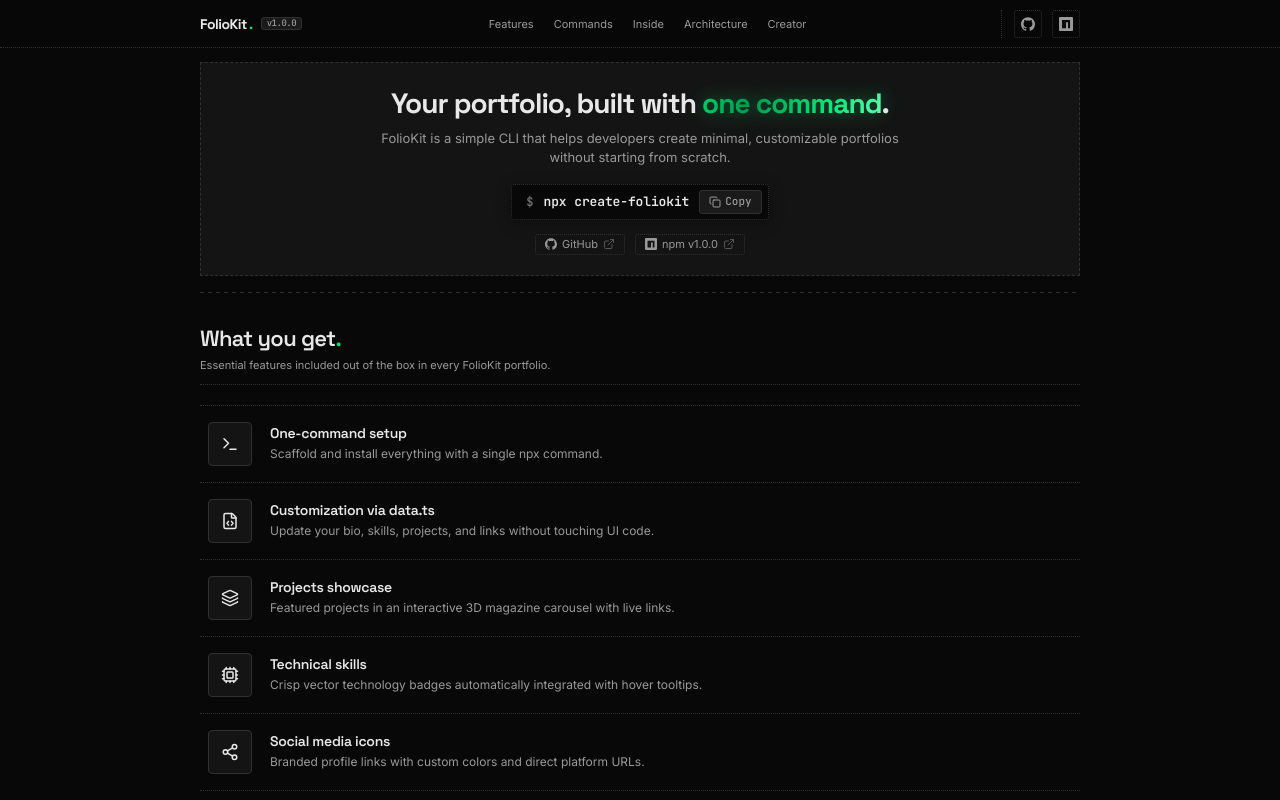
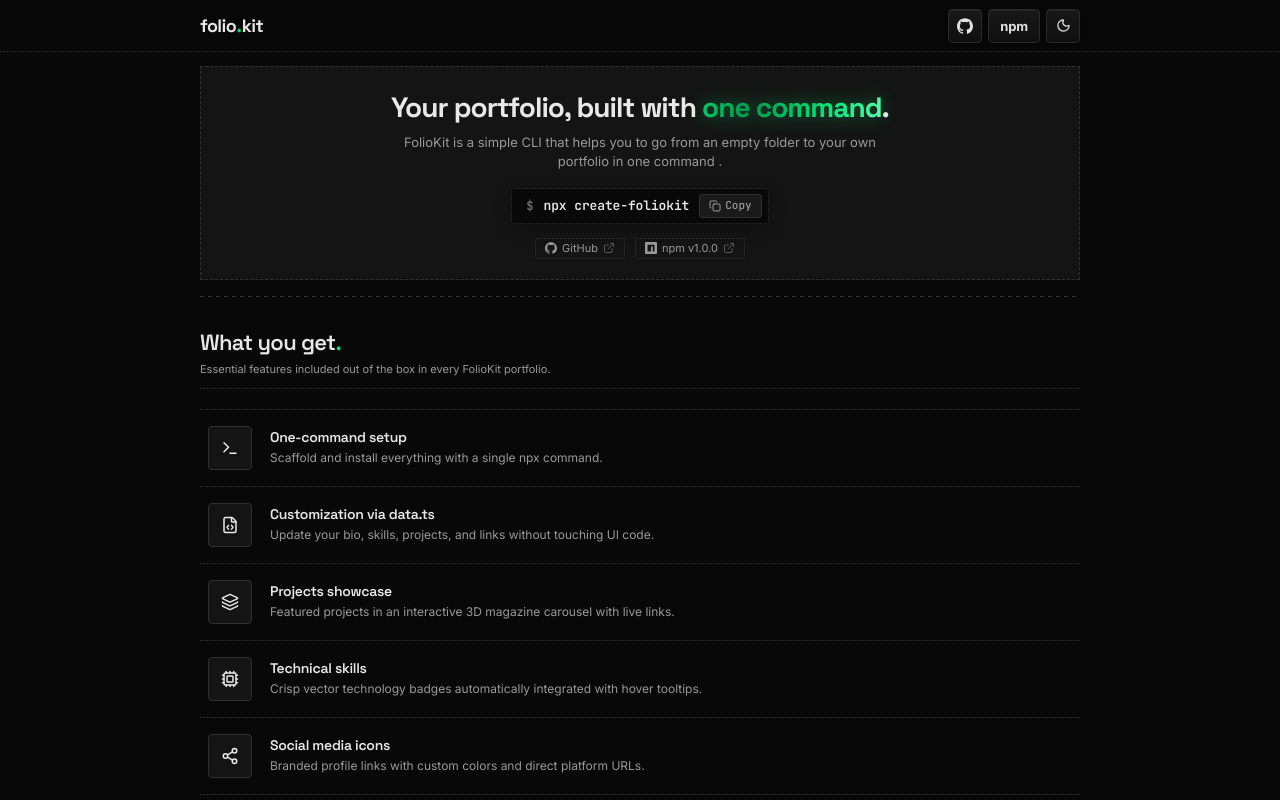
Before and after one commit to saurabhhdev/foliokit, a React (Vite) app: page / in a window 1280 px wide. Shown: the top 800 px of the page. Built offline with nearby package versions, Linux system fonts and the light colour scheme.

Commit message:
Update navbar to match reference layout with custom dark neon green scheme

```diff
--- a/src/components/Hero.tsx
+++ b/src/components/Hero.tsx
@@ -33,7 +33,7 @@ export function Hero() {
 
         {/* Concise one-sentence description */}
         <p className="hero-description">
-          FolioKit is a simple CLI that helps developers create minimal, customizable portfolios without starting from scratch.
+          FolioKit is a simple CLI that helps you to go from an empty folder to your own portfolio in one command .
         </p>
 
         {/* Prominent installation command with copy button */}
--- a/src/components/Navbar.tsx
+++ b/src/components/Navbar.tsx
@@ -1,111 +1,79 @@
-import { useState } from 'react'
-import { Menu, X } from 'lucide-react'
-import { GitHubIcon, NpmIcon } from './Icons'
+import { useState, useEffect } from 'react'
+import { Moon, Sun } from 'lucide-react'
+import { GitHubIcon } from './Icons'
 
 export function Navbar() {
-  const [mobileMenuOpen, setMobileMenuOpen] = useState(false)
+  const [theme, setTheme] = useState<'dark' | 'light'>(() => {
+    if (typeof window !== 'undefined') {
+      const saved = localStorage.getItem('foliokit-theme')
+      if (saved === 'light' || saved === 'dark') return saved
+    }
+    return 'dark'
+  })
 
-  const navLinks = [
-    { label: 'Features', href: '#features' },
-    { label: 'Commands', href: '#commands' },
-    { label: 'Inside', href: '#inside' },
-    { label: 'Architecture', href: '#architecture' },
-    { label: 'Creator', href: '#creator' },
-  ]
+  useEffect(() => {
+    if (theme === 'light') {
+      document.documentElement.setAttribute('data-theme', 'light')
+    } else {
+      document.documentElement.removeAttribute('data-theme')
+    }
+    localStorage.setItem('foliokit-theme', theme)
+  }, [theme])
+
+  const toggleTheme = () => {
+    setTheme((prev) => (prev === 'dark' ? 'light' : 'dark'))
+  }
 
   return (
-    <>
     <header className="site-header">
-        <a href="#" className="wordmark" aria-label="FolioKit Home">
-          <span>FolioKit</span>
+      {/* Brand Wordmark matching reference */}
+      <a href="#" className="nav-wordmark" aria-label="FolioKit Home">
+        <span className="wordmark-lead">folio</span>
         <span className="wordmark-dot">.</span>
-          <span className="wordmark-tag">v1.0.0</span>
+        <span className="wordmark-tail">kit</span>
       </a>
 
-        {/* Desktop Nav */}
-        <nav className="main-nav" aria-label="Main navigation">
-          {navLinks.map((link) => (
-            <a key={link.href} href={link.href} className="nav-link">
-              {link.label}
-            </a>
-          ))}
-        </nav>
-
-        {/* Action icons */}
-        <div className="nav-actions">
+      {/* Right-aligned minimal action buttons matching reference */}
+      <div className="nav-actions-group">
+        {/* GitHub Button */}
         <a
           href="https://github.com/saurabhhdev/foliokit"
           target="_blank"
           rel="noopener noreferrer"
-            className="icon-btn"
+          className="nav-btn nav-btn-icon"
           title="GitHub Repository"
           aria-label="FolioKit on GitHub"
         >
-            <GitHubIcon size={14} />
+          <GitHubIcon size={16} />
         </a>
+
+        {/* npm Button with crisp text label */}
         <a
           href="https://www.npmjs.com/package/create-foliokit"
           target="_blank"
           rel="noopener noreferrer"
-            className="icon-btn"
+          className="nav-btn nav-btn-npm"
           title="npm Package"
           aria-label="FolioKit on npm"
         >
-            <NpmIcon size={14} />
+          <span>npm</span>
         </a>
-        </div>
 
-        {/* Mobile menu button */}
+        {/* Theme Toggle Button (Moon / Sun) */}
         <button
           type="button"
-          className="menu-toggle"
-          onClick={() => setMobileMenuOpen(!mobileMenuOpen)}
-          aria-label={mobileMenuOpen ? 'Close menu' : 'Open menu'}
-          aria-expanded={mobileMenuOpen}
+          onClick={toggleTheme}
+          className="nav-btn nav-btn-icon nav-theme-toggle"
+          title={theme === 'dark' ? 'Switch to light mode' : 'Switch to dark mode'}
+          aria-label={theme === 'dark' ? 'Switch to light mode' : 'Switch to dark mode'}
         >
-          {mobileMenuOpen ? <X size={18} /> : <Menu size={18} />}
+          {theme === 'dark' ? (
+            <Moon size={15} strokeWidth={2} />
+          ) : (
+            <Sun size={15} strokeWidth={2} />
+          )}
         </button>
+      </div>
     </header>
-
-      {/* Mobile Drawer */}
-      {mobileMenuOpen && (
-        <div className="mobile-nav-panel">
-          <nav className="mobile-nav-links" aria-label="Mobile navigation">
-            {navLinks.map((link) => (
-              <a
-                key={link.href}
-                href={link.href}
-                onClick={() => setMobileMenuOpen(false)}
-              >
-                {link.label}
-              </a>
-            ))}
-          </nav>
-          <div className="mobile-nav-actions">
-            <a
-              href="https://github.com/saurabhhdev/foliokit"
-              target="_blank"
-              rel="noopener noreferrer"
-              className="icon-btn"
-              aria-label="FolioKit on GitHub"
-            >
-              <GitHubIcon size={15} />
-            </a>
-            <a
-              href="https://www.npmjs.com/package/create-foliokit"
-              target="_blank"
-              rel="noopener noreferrer"
-              className="icon-btn"
-              aria-label="FolioKit on npm"
-            >
-              <NpmIcon size={15} />
-            </a>
-            <span style={{ fontSize: '11px', color: 'var(--muted)', fontFamily: 'var(--mono-font)' }}>
-              v1.0.0 (Node &gt;= 22.12.0)
-            </span>
-          </div>
-        </div>
-      )}
-    </>
   )
 }
--- a/src/styles.css
+++ b/src/styles.css
@@ -159,7 +159,7 @@ h1, h2, h3, h4 {
   top: 0;
   z-index: 50;
   display: flex;
-  min-height: 48px;
+  min-height: 52px;
   align-items: center;
   justify-content: space-between;
   padding-inline: max(var(--page-gutter), calc((100vw - var(--content-width)) / 2));
@@ -169,142 +169,141 @@ h1, h2, h3, h4 {
   -webkit-backdrop-filter: blur(12px);
 }
 
-.wordmark {
+/* Minimal Neo-style Wordmark */
+.nav-wordmark {
   display: inline-flex;
-  align-items: center;
-  gap: 2px;
+  align-items: baseline;
+  font: 700 18px/1 var(--heading-font);
+  letter-spacing: -0.035em;
   color: var(--warm-white);
-  font: 700 14px/1 var(--heading-font);
-  letter-spacing: -.035em;
-  transition: color var(--interaction-duration) var(--interaction-ease);
+  text-decoration: none;
+  transition: opacity var(--interaction-duration) var(--interaction-ease);
 }
 
-.wordmark:hover,
-.wordmark:focus-visible {
-  color: var(--emerald);
+.nav-wordmark:hover {
+  color: var(--warm-white);
+  opacity: 0.88;
 }
 
-.wordmark-dot {
-  color: var(--emerald);
+.nav-wordmark .wordmark-dot {
+  color: var(--neon);
+  margin: 0 0.5px;
+  text-shadow: 0 0 10px rgba(0, 229, 117, 0.5);
+  font-weight: 800;
 }
 
-.wordmark-tag {
-  margin-left: 6px;
-  padding: 1px 5px;
-  font-size: var(--text-2xs);
-  font-family: var(--mono-font);
-  font-weight: 500;
-  border: 1px solid var(--border);
-  border-radius: 3px;
-  color: var(--muted);
-  background: var(--elevated);
+/* Minimal Action Button Cluster */
+.nav-actions-group {
+  display: flex;
+  align-items: center;
+  gap: 6px;
 }
 
-.main-nav {
-  display: flex;
-  align-items: center;
-  gap: 18px;
-  color: var(--muted);
-  font-size: var(--text-sm);
-}
-
-.nav-link {
-  position: relative;
-  display: inline-block;
-  padding: 4px 1px;
-  color: var(--muted);
-  transition: color var(--interaction-duration) var(--interaction-ease);
-}
-
-.nav-link:hover,
-.nav-link:focus-visible {
-  color: var(--emerald);
-}
-
-.nav-link.is-active {
-  color: var(--emerald);
-}
-
-.nav-actions {
-  display: flex;
-  align-items: center;
-  gap: 10px;
-  margin-left: 8px;
-  padding-left: 12px;
-  border-left: 1px dotted var(--frame-dot);
-}
-
-.icon-btn {
+.nav-btn {
   display: inline-flex;
   align-items: center;
   justify-content: center;
-  width: 28px;
-  height: 28px;
-  border: 1px dotted var(--frame-dot);
-  border-radius: 3px;
-  color: var(--muted);
-  background: transparent;
-  transition: color var(--interaction-duration) var(--interaction-ease),
+  height: 34px;
+  min-width: 34px;
+  border-radius: 4px;
+  background: linear-gradient(180deg, #181818 0%, #101010 100%);
+  border: 1px solid #2a2a2a;
+  color: #E2E2E2;
+  box-shadow: 0 1px 2px rgba(0, 0, 0, 0.4), inset 0 1px 0 rgba(255, 255, 255, 0.05);
+  cursor: pointer;
+  text-decoration: none;
+  user-select: none;
+  transition: background var(--interaction-duration) var(--interaction-ease),
               border-color var(--interaction-duration) var(--interaction-ease),
+              color var(--interaction-duration) var(--interaction-ease),
+              box-shadow var(--interaction-duration) var(--interaction-ease),
               transform var(--interaction-duration) var(--interaction-ease);
 }
 
-.icon-btn:hover,
-.icon-btn:focus-visible {
-  color: var(--emerald);
-  border-color: var(--frame-dot-hover);
-  transform: scale(1.06);
+.nav-btn:hover {
+  background: linear-gradient(180deg, #222222 0%, #141414 100%);
+  border-color: rgba(0, 229, 117, 0.45);
+  color: #FFFFFF;
+  box-shadow: 0 2px 8px rgba(0, 0, 0, 0.6), 0 0 10px rgba(0, 229, 117, 0.16);
 }
 
-.icon-btn svg {
-  width: 14px;
-  height: 14px;
+.nav-btn:focus-visible {
+  outline: none;
+  border-color: var(--neon);
+  box-shadow: 0 0 0 2px var(--neon-glow);
 }
 
-.menu-toggle {
-  display: none;
-  align-items: center;
-  justify-content: center;
-  width: 32px;
-  height: 32px;
-  border: 1px dotted var(--frame-dot);
-  border-radius: 3px;
-  color: var(--warm-white);
-  transition: color var(--interaction-duration) var(--interaction-ease);
+.nav-btn:active {
+  transform: translateY(1px);
 }
 
-.menu-toggle:hover,
-.menu-toggle:focus-visible {
-  color: var(--emerald);
+.nav-btn-icon {
+  width: 34px;
+  padding: 0;
 }
 
-/* Mobile Nav Drawer */
-.mobile-nav-panel {
-  display: flex;
-  flex-direction: column;
-  padding: 12px var(--page-gutter) 16px;
-  border-bottom: 1px dotted var(--frame-dot);
-  background: var(--obsidian);
-  gap: 12px;
+.nav-btn-npm {
+  padding: 0 11px;
+  font-family: var(--body-font);
+  font-size: 13px;
+  font-weight: 700;
+  letter-spacing: -0.01em;
 }
 
-.mobile-nav-links {
-  display: flex;
-  flex-direction: column;
-  gap: 8px;
+.nav-theme-toggle {
+  cursor: pointer;
 }
 
-.mobile-nav-links a {
-  padding: 6px 0;
-  font-size: var(--text-base);
+/* Light Theme Overrides */
+[data-theme="light"] {
+  --obsidian: #fafafa;
+  --surface: #ffffff;
+  --card: #ffffff;
+  --graphite: #f4f4f5;
+  --elevated: #eeeeee;
+  --secondary: #f4f4f5;
+  --warm-white: #111111;
+  --muted: #666666;
+  --text-muted: #888888;
+  --border: #e0e0e0;
+  --border-light: #eaeaea;
+  --stitch: #e0e0e0;
+  --frame-dot: #dcdcdc;
+  --frame-dot-hover: #b0b0b0;
+  color: #111111;
+  background-color: #fafafa;
+}
+
+[data-theme="light"] body {
+  background: #fafafa;
+  color: #111111;
+}
+
+[data-theme="light"] .site-header {
+  background: rgba(250, 250, 250, 0.94);
   border-bottom: 1px dotted var(--frame-dot);
 }
 
-.mobile-nav-actions {
-  display: flex;
-  align-items: center;
-  gap: 12px;
-  padding-top: 6px;
+[data-theme="light"] .nav-wordmark {
+  color: #111111;
+}
+
+[data-theme="light"] .nav-wordmark:hover {
+  color: #111111;
+}
+
+[data-theme="light"] .nav-btn {
+  background: linear-gradient(180deg, #ffffff 0%, #f0f0f2 100%);
+  border-color: #d8d8de;
+  color: #222222;
+  box-shadow: 0 1px 2px rgba(0, 0, 0, 0.06), inset 0 1px 0 rgba(255, 255, 255, 0.8);
+}
+
+[data-theme="light"] .nav-btn:hover {
+  background: #ffffff;
+  border-color: var(--neon);
+  color: #000000;
+  box-shadow: 0 2px 6px rgba(0, 0, 0, 0.08), 0 0 8px rgba(0, 229, 117, 0.15);
 }
 
 /* ==========================================================================
@@ -1148,15 +1147,6 @@ h1, h2, h3, h4 {
    ========================================================================== */
 
 @media (max-width: 768px) {
-  .site-header .main-nav,
-  .site-header .nav-actions {
-    display: none;
-  }
-
-  .menu-toggle {
-    display: inline-flex;
-  }
-
   .hero-section {
     padding: 20px 14px 16px;
   }
```
Lines whose indentation alone changed are shown as unchanged.
